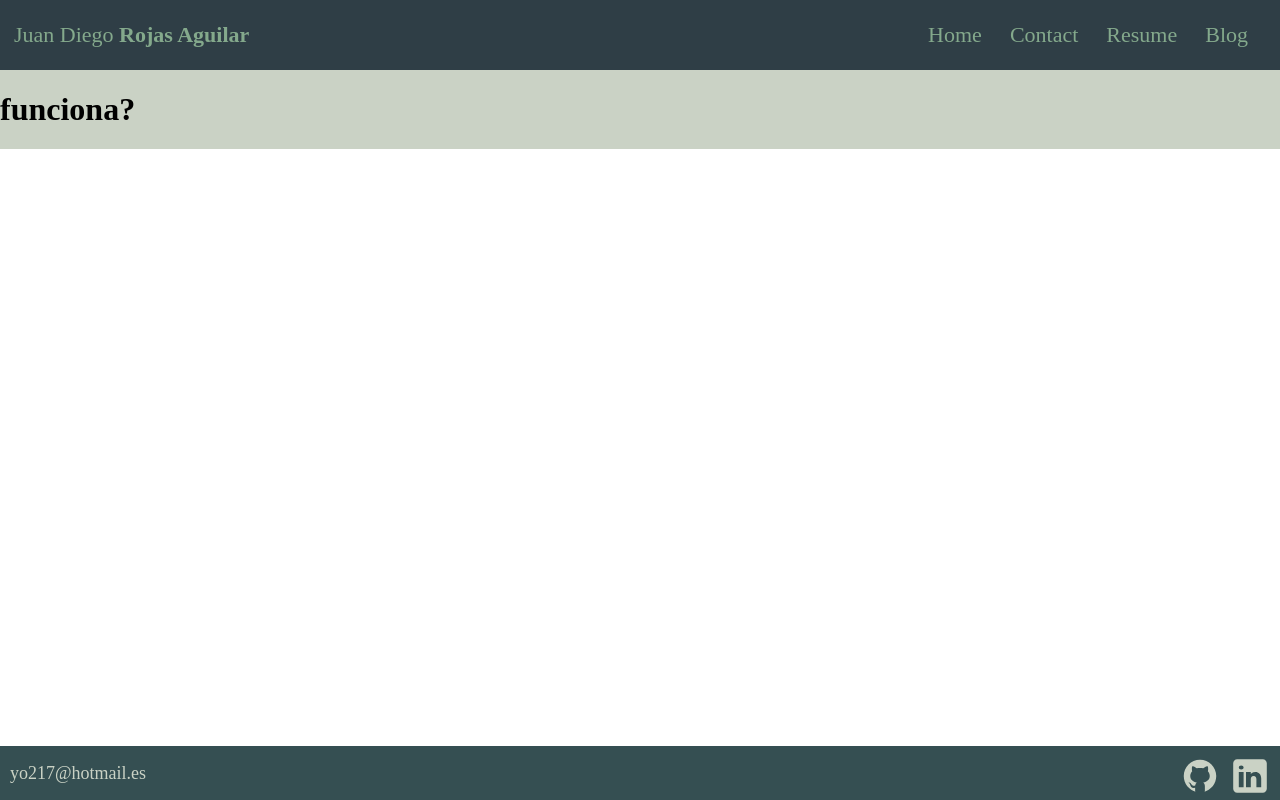
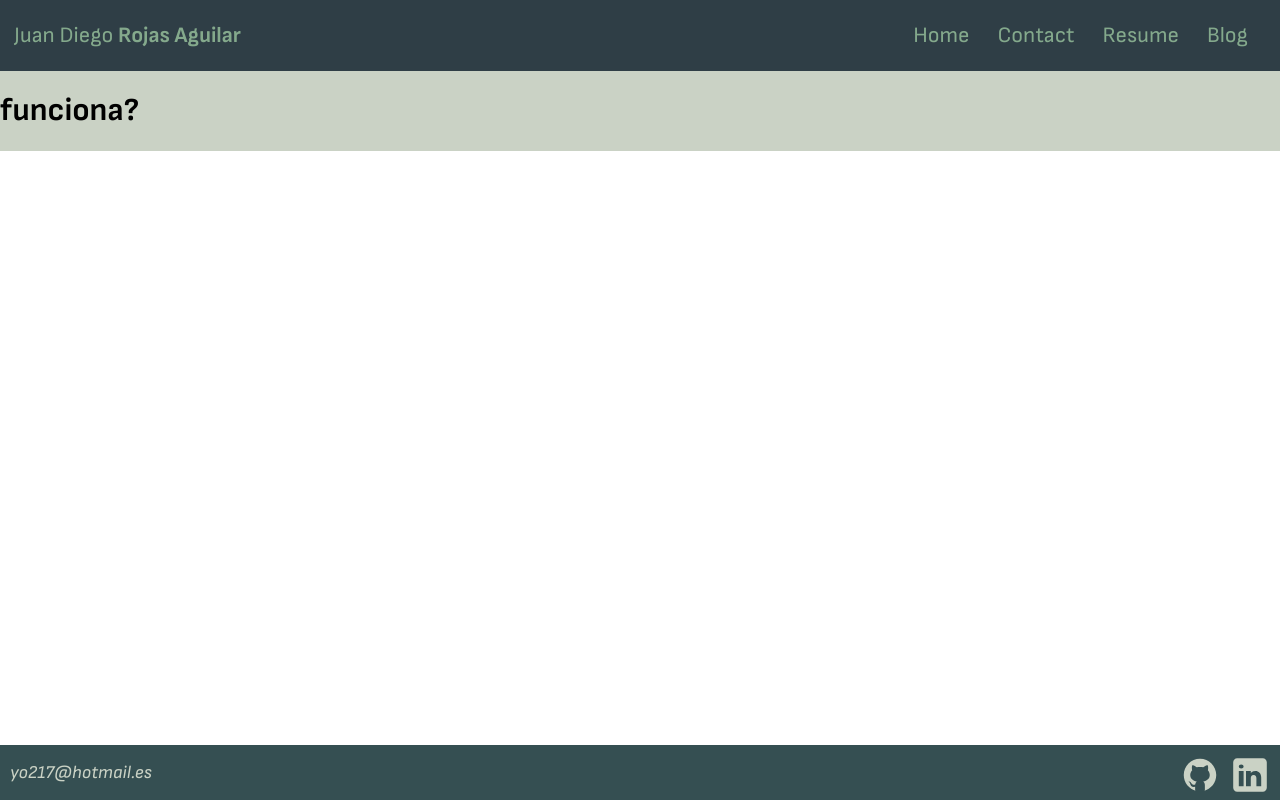
Before and after one commit to JuanRojasAguilar/personal-page, a Next.js app: page / in a window 1280 px wide. Built offline with nearby package versions, Linux system fonts and the light colour scheme.

Commit message:
font added and running

```diff
--- a/src/pages/_app.js
+++ b/src/pages/_app.js
@@ -1,12 +1,26 @@
 import MainLayout from '@layout/MainLayout';
+import localFont from '@next/font/local';
 import '@styles/global.css';
+
+const sofia = localFont({
+    src: [
+        {
+            path: '../fonts/SofiaSans-Italic-VariableFont_wght.ttf',
+            style: 'italic',
+        },
+        {
+            path: '../fonts/SofiaSans-VariableFont_wght.ttf',
+            style: 'normal',
+        }
+    ]
+})
 
 export default function MyApp({ Component, pageProps }) {
     return(
-        <>
+        <main className={sofia.className}>
             <MainLayout>
                 <Component {...pageProps} />
             </MainLayout>
-        </>
+        </main>
     )
 }
--- a/src/styles/Footer.module.scss
+++ b/src/styles/Footer.module.scss
@@ -11,6 +11,7 @@
     background-color: $heavy-green;
 }
 .email {
+    font-style: italic;
     margin-left: 1rem;
     color: $pale-green;
     font-size: $medium;
```
Also changed, not shown: src/fonts/SofiaSans-Italic-VariableFont_wght.ttf (added), src/fonts/SofiaSans-VariableFont_wght.ttf (added).
